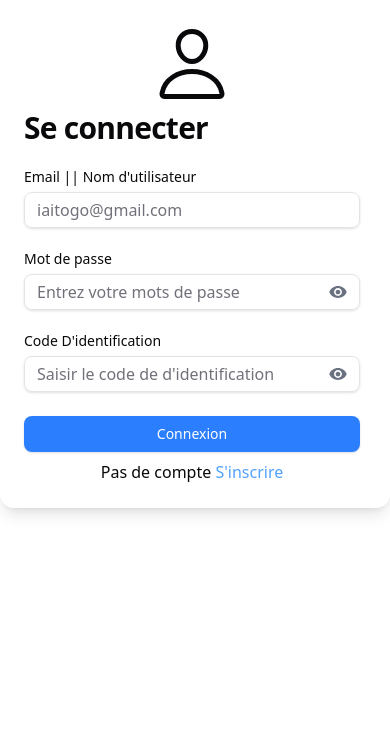
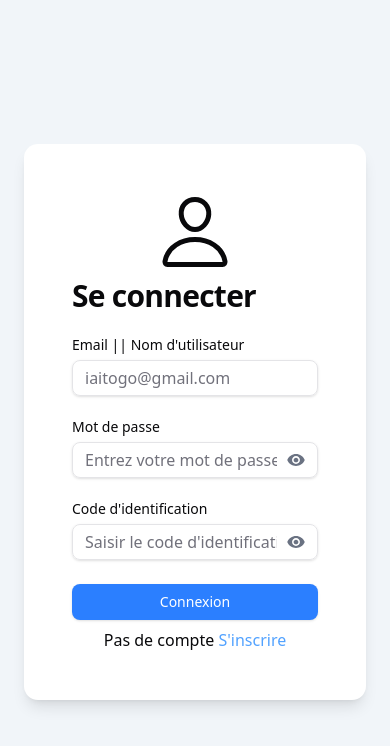
Before and after one commit to IAI-OpenSource/JOURNAL-IAI-FRONTEND, a React (Vite) app: page / in a window 390 px wide. Shown: the top 746 px of the page. Built offline with nearby package versions, Linux system fonts and the light colour scheme.

Commit message:
feat(Auth) : ajout d'une transition animée entre Connexion et Inscription avec Framer Motion, incluant les callbacks onSwitch

```diff
--- a/package.json
+++ b/package.json
@@ -18,6 +18,7 @@
     "@types/react-router-dom": "^5.3.3",
     "class-variance-authority": "^0.7.1",
     "clsx": "^2.1.1",
+    "framer-motion": "^12.38.0",
     "lucide-react": "^0.564.0",
     "react": "^19.2.4",
     "react-dom": "^19.2.4",
--- a/src/App.tsx
+++ b/src/App.tsx
@@ -1,4 +1,4 @@
-import { Connexion } from "./components/ui/Auth/Connexion"
+/*import { Connexion } from "./components/ui/Auth/Connexion"
 export default function TestDesign() {
   return (
     <>
@@ -45,4 +45,14 @@ export default function TestDesign() {
     //   </section>
     // </div>
   )
+}*/
+
+import { AuthPage } from "@/components/ui/Auth/AuthPage";
+
+export default function App() {
+  return (
+    <div className="min-h-screen flex items-center justify-center bg-slate-100 p-6">
+      <AuthPage />
+    </div>
+  );
 }
--- /dev/null
+++ b/src/TestAuth.tsx
@@ -0,0 +1,10 @@
+import React from "react";
+import ReactDOM from "react-dom/client";
+import { AuthPage } from "./components/ui/Auth/AuthPage";
+
+const root = ReactDOM.createRoot(document.getElementById("root")!);
+root.render(
+  <React.StrictMode>
+    <AuthPage />
+  </React.StrictMode>
+);
--- /dev/null
+++ b/src/components/ui/Auth/AuthPage.tsx
@@ -0,0 +1,57 @@
+import { useState } from "react";
+import { AnimatePresence, motion } from "framer-motion";
+import { Connexion } from "./Connexion";
+import { Inscription } from "./Inscription";
+
+/**
+ * le composant ci permet de centraliser l'état d'affichage de la page d'auth sans changer de page.
+ */
+type AuthMode = "login" | "register";
+
+export function AuthPage() {
+  const [mode, setMode] = useState<AuthMode>("login");
+
+  return (
+    <div className="flex flex-row bg-white rounded-xl shadow-lg overflow-hidden max-w-4xl mx-auto">
+      <div className="hidden md:block w-1/2">
+        <img
+          src="src/assets/ImageAuth.jpg"
+          alt="Image d'authentification"
+          className="h-full w-full object-cover"
+        />
+      </div>
+
+      {/* Zone de contenu à droite */}
+      <div className="w-full md:w-1/2 flex items-center justify-center p-6">
+        {/* AnimatePresence gère les animations d'entrée/sortie
+            lors du changement de composant */}
+        <AnimatePresence mode="wait">
+          {mode === "login" ? (
+            <motion.div
+              key="login"
+              initial={{ opacity: 0, x: 30 }}
+              animate={{ opacity: 1, x: 0 }}
+              exit={{ opacity: 0, x: -30 }}
+              transition={{ duration: 0.25 }}
+              className="w-full"
+            >
+              {/* Le parent ici va  garder le contrôle du switch de vue */}
+              <Connexion onSwitch={() => setMode("register")} />
+            </motion.div>
+          ) : (
+            <motion.div
+              key="register"
+              initial={{ opacity: 0, x: 30 }}
+              animate={{ opacity: 1, x: 0 }}
+              exit={{ opacity: 0, x: -30 }}
+              transition={{ duration: 0.25 }}
+              className="w-full"
+            >
+              <Inscription onSwitch={() => setMode("login")} />
+            </motion.div>
+          )}
+        </AnimatePresence>
+      </div>
+    </div>
+  );
+}
--- a/src/components/ui/Auth/Connexion.tsx
+++ b/src/components/ui/Auth/Connexion.tsx
@@ -1,4 +1,4 @@
-import { Button } from "@/components/ui/button"
+import { Button } from "@/components/ui/button";
 import { IoMdEye, IoMdEyeOff } from "react-icons/io";
 import { IoPersonOutline } from "react-icons/io5";
 import {
@@ -7,38 +7,39 @@ import {
   CardFooter,
   CardHeader,
   CardTitle,
-} from "@/components/ui/card"
-import { Input } from "@/components/ui/input"
-import { Label } from "@/components/ui/label"
+} from "@/components/ui/card";
+import { Input } from "@/components/ui/input";
+import { Label } from "@/components/ui/label";
 import { useState } from "react";
 
-export function Connexion() {
+/**
+ *  ca c le callback  de  authpage qui va permettre de gerer la vue
+ */
+type ConnexionProps = {
+  onSwitch: () => void;
+};
+
+export function Connexion({ onSwitch }: ConnexionProps) {
   const [showPassword, setShowPassword] = useState(false);
   const [showCode, setShowCode] = useState(false);
+
   return (
-    <div className="flex flex-row bg-white rounded-xl shadow-lg overflow-hidden max-w-4xl mx-auto ">
-      <div className="hidden md:block w-1/2">
-        <img
-        src="src/assets/ImageAuth.jpg"
-         alt="Image de connexion"
-         className="h-full w-full object-cover" />
-      </div>
-    <Card className="w-full max-w-sm border-none shadow-none ">
+    <Card className="w-full max-w-sm border-none shadow-none">
       <CardHeader>
-        <CardTitle className="flex justify-center w-full"><IoPersonOutline size={80} /></CardTitle>
-        {/* <CardDescription>
-          Enter your email below to login to your account
-        </CardDescription> */}
+        <CardTitle className="flex justify-center w-full">
+          <IoPersonOutline size={80} />
+        </CardTitle>
+
         <CardTitle className="text-3xl">
-          {/* <Button variant="link">Se connecter</Button> */}
-          <h1>Se connecter </h1>
+          <h1>Se connecter</h1>
         </CardTitle>
       </CardHeader>
+
       <CardContent>
         <form>
           <div className="flex flex-col gap-6">
-            <div className="grid gap-2 ">
-              <Label htmlFor="email">Email || Nom d'utilisateur </Label>
+            <div className="grid gap-2">
+              <Label htmlFor="email">Email || Nom d'utilisateur</Label>
               <Input
                 id="email"
                 type="email"
@@ -46,55 +47,63 @@ export function Connexion() {
                 required
               />
             </div>
+
             <div className="grid gap-2">
-              <div className="flex items-center">
-                <Label htmlFor="password">Mot de passe </Label>
-              </div>
+              <Label htmlFor="password">Mot de passe</Label>
               <div className="relative">
-              <Input  className="pr-10"
+                <Input
+                  className="pr-10"
                   id="password"
-               type={showPassword? "text": "password"}
-               placeholder="Entrez votre mots de passe"
+                  type={showPassword ? "text" : "password"}
+                  placeholder="Entrez votre mot de passe"
                   required
                 />
-                <button className="absolute right-3 top-1/2 -translate-y-1/2 text-gray-500 hover:text-gray-700"
+                <button
+                  className="absolute right-3 top-1/2 -translate-y-1/2 text-gray-500 hover:text-gray-700"
                   type="button"
-                onClick={()=> setShowPassword(!showPassword)}>
-                  {showPassword? <IoMdEyeOff size={20}/> : <IoMdEye size={20}/>}
-
+                  onClick={() => setShowPassword(!showPassword)}
+                >
+                  {showPassword ? <IoMdEyeOff size={20} /> : <IoMdEye size={20} />}
                 </button>
               </div>
             </div>
+
             <div className="grid gap-2">
-              <Label htmlFor="email">Code D'identification </Label>
+              <Label htmlFor="code">Code d'identification</Label>
               <div className="relative">
-              <Input className="pr-10"
+                <Input
+                  className="pr-10"
                   id="code"
-                type={showPassword? "text": "password" }
-                placeholder="Saisir le code de d'identification"
+                  type={showCode ? "text" : "password"}
+                  placeholder="Saisir le code d'identification"
                   required
                 />
-              <button className="absolute right-3 top-1/2 -translate-y-1/2 text-gray-500 hover:text-gray-700"
+                <button
+                  className="absolute right-3 top-1/2 -translate-y-1/2 text-gray-500 hover:text-gray-700"
                   type="button"
-              onClick={()=> {setShowCode(!showCode)}}>
-                {showCode? <IoMdEyeOff size={20}/> : <IoMdEye size={20}/>}
-
-
+                  onClick={() => setShowCode(!showCode)}
+                >
+                  {showCode ? <IoMdEyeOff size={20} /> : <IoMdEye size={20} />}
                 </button>
               </div>
             </div>
           </div>
         </form>
       </CardContent>
+
       <CardFooter className="flex-col gap-2">
         <Button type="submit" className="w-full text-white bg-blue-500">
           Connexion
         </Button>
-        <p> Pas de compte
-            <a href="/Inscription" className="text-blue-400"> S'inscrire</a>
+
+        <p>
+          Pas de compte{" "}
+          {/* Déclenche simplement le switch de vue géré par le parent */}
+          <button type="button" onClick={onSwitch} className="text-blue-400">
+            S'inscrire
+          </button>
         </p>
       </CardFooter>
     </Card>
-    </div>
-  )
+  );
 }
--- a/src/components/ui/Auth/Inscription.tsx
+++ b/src/components/ui/Auth/Inscription.tsx
@@ -1,11 +1,16 @@
-import {useState, type ChangeEvent, type FormEvent } from "react";
-import {useNavigate } from "react-router-dom";
+import { useState, type ChangeEvent, type FormEvent } from "react";
 import { Button } from "@/components/ui/button";
 import { Input } from "@/components/ui/input";
 import { Label } from "@/components/ui/label";
 import { IoMdEye, IoMdEyeOff } from "react-icons/io";
 import { IoPersonOutline } from "react-icons/io5";
 
+/**
+ * Callback de authpage i ci  aussi.
+ */
+type InscriptionProps = {
+  onSwitch: () => void;
+};
 
 interface FormData {
         //sera surement changé
@@ -22,7 +27,7 @@ interface MessageState {
     text: string;
 }
 
-export function Inscription() {
+export function Inscription({ onSwitch }: InscriptionProps) {
     const [formData, setFormData] = useState<FormData>({
         nomUtilisateur: "",
         nom: "",
@@ -34,7 +39,6 @@ export function Inscription() {
     const [showToken, setShowToken] = useState(false);
     const [loading, setLoading] = useState(false);
     const [message, setMessage] = useState<MessageState | null>(null);
-    const navigate = useNavigate();
 
     const handleChange = (e: ChangeEvent<HTMLInputElement>) => {
         setFormData({ ...formData, [e.target.name]: e.target.value });
@@ -50,14 +54,19 @@ export function Inscription() {
             const success = true;
             if (success) {
                 setMessage({ type: "success", text: "Inscription réussie !" });
-                setTimeout(() => navigate("/Connexion"), 2000);
+
+                // Ici on ne redirige plus avec navigate.
+                // Le changement Connexion/Inscription est maintenant géré
+                // par le parent via simple switch d'état.
+                setTimeout(() => onSwitch(), 2000);
             }
-        }catch(err) {
+        } catch (err) {
             setMessage({ type: "error", text: "Une erreur est survenue." });
-        }finally{
+        } finally {
             setLoading(false);
         }
     }
+
     return (
         <div className="w-full max-w-lg bg-white p-8 md:p-12 rounded-2xl shadow-sm border relative mx-auto">
             {/*icône*/}
@@ -145,7 +154,7 @@ export function Inscription() {
                 Vous avez déjà un compte ?{" "}
                 <button
                 type="button"
-                onClick={() => navigate("/Connexion")}
+                onClick={onSwitch}
                 className="text-blue-600 font-semibold hover:underline"
                 >
                 Se Connecter
@@ -153,5 +162,5 @@ export function Inscription() {
             </p>
             </div>
         </div>
-        );
+    );
 }
```
Also changed, not shown: 2 other files (tests, documents, lock files or other folders). Lines whose indentation alone changed are shown as unchanged.
